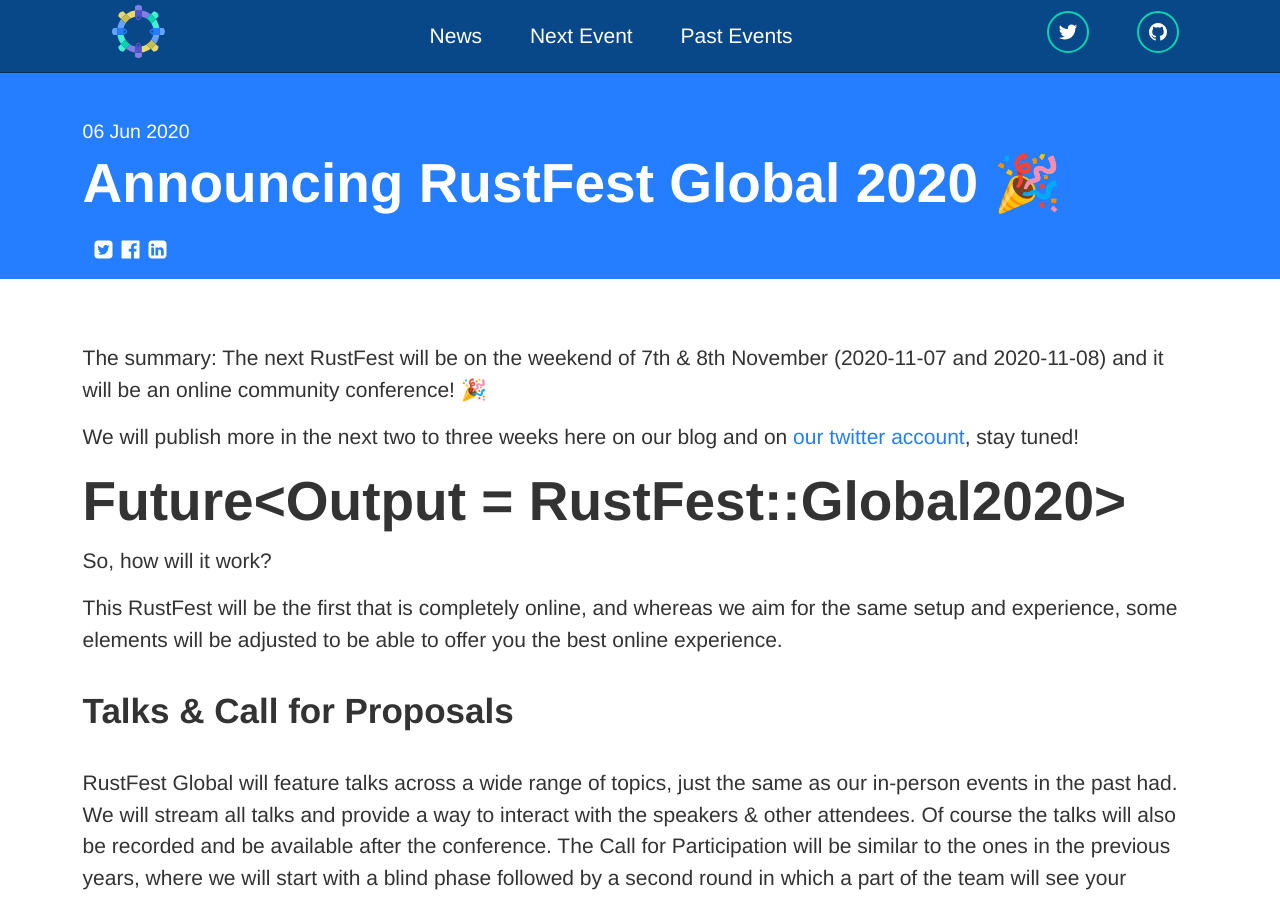
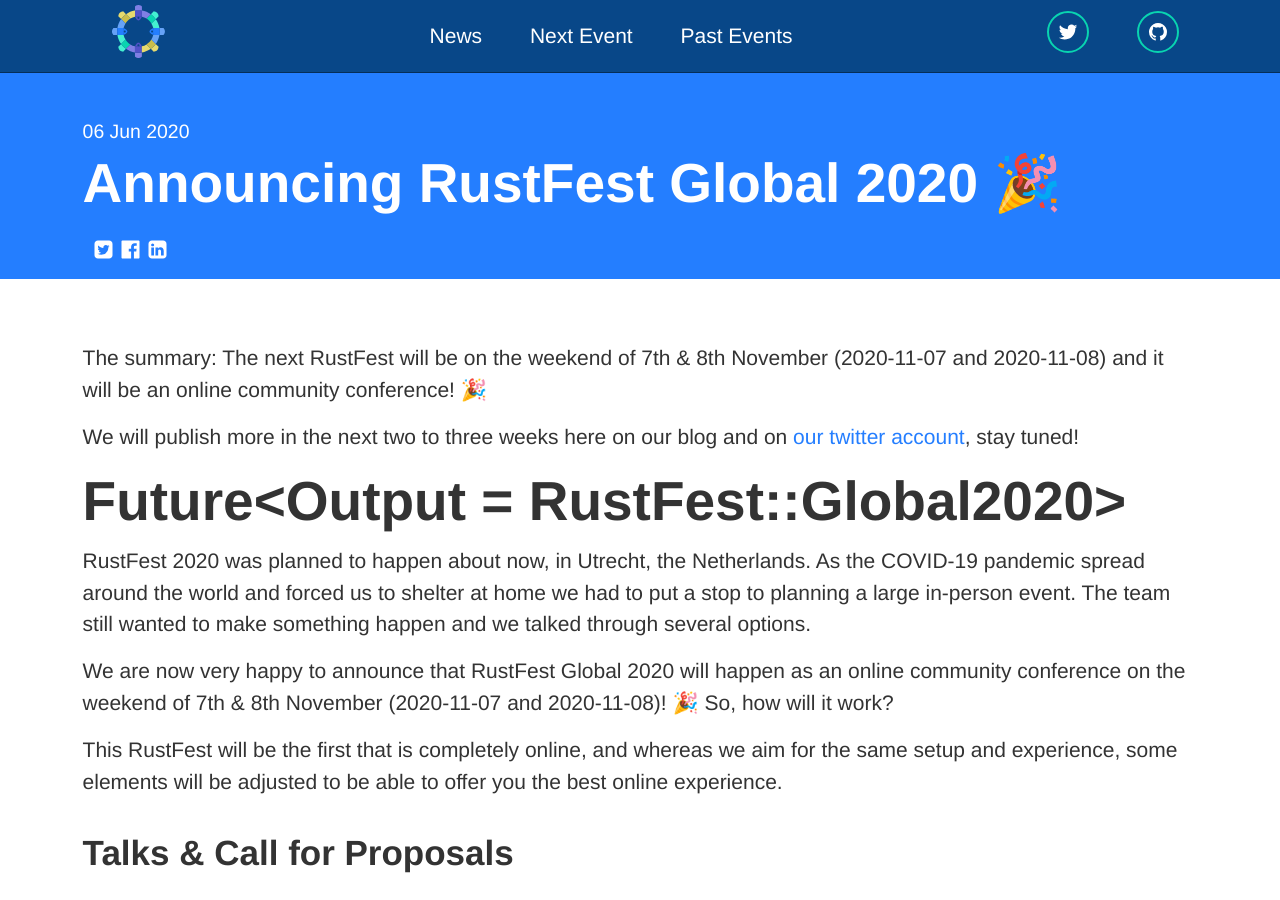
Before and after one commit to RustFestEU/blog.rustfest.eu, a Jekyll site: the page built from _posts/2020-06-06-announcing-rustfest-2020.md, in a window 1280 px wide and 900 px high. Built offline with Jekyll 4.4.1, drawn with Linux system fonts in a browser that asks for light colours.

Commit message:
Update _posts/2020-06-06-announcing-rustfest-2020.md
Co-authored-by: Jan-Erik Rediger <janerik@fnordig.de>

```diff
--- a/_posts/2020-06-06-announcing-rustfest-2020.md
+++ b/_posts/2020-06-06-announcing-rustfest-2020.md
@@ -13,6 +13,11 @@
 
 # Future<Output = RustFest::Global2020>
 
+RustFest 2020 was planned to happen about now, in Utrecht, the Netherlands.
+As the COVID-19 pandemic spread around the world and forced us to shelter at home we had to put a stop to planning a large in-person event.
+The team still wanted to make something happen and we talked through several options.
+
+We are now very happy to announce that RustFest Global 2020 will happen as an online community conference on the weekend of 7th & 8th November (2020-11-07 and 2020-11-08)! 🎉
 So, how will it work?
 
 This RustFest will be the first that is completely online, and whereas we aim for the same setup and experience, some elements will be adjusted to be able to offer you the best online experience.
```
